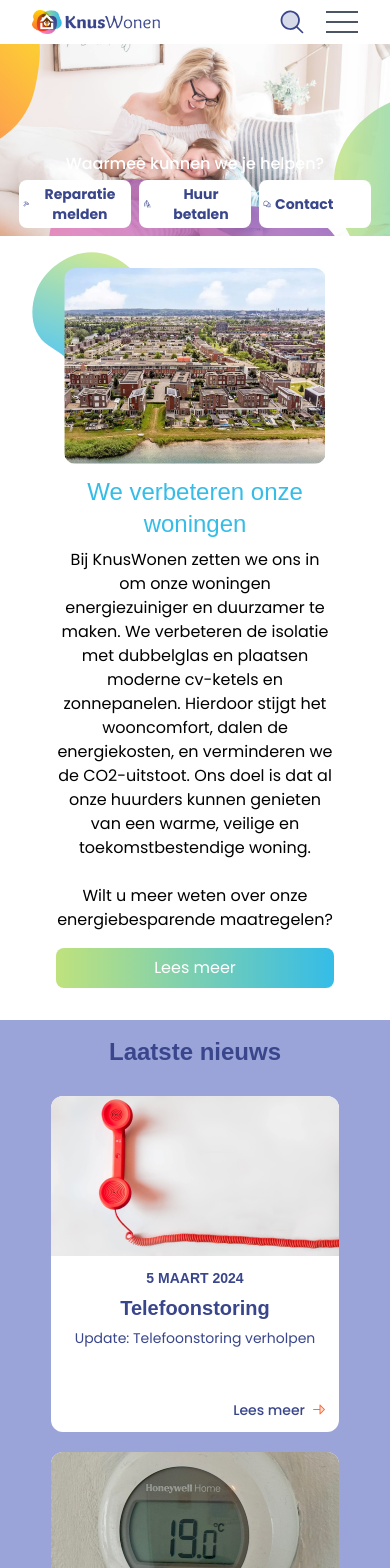
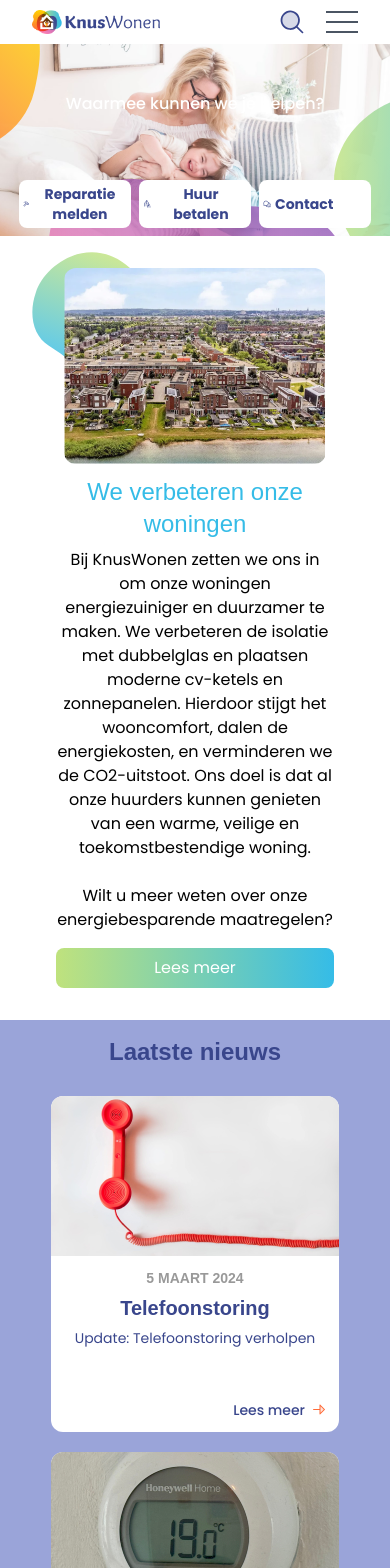
Before and after one commit to RyanMpenyana/DatabalkAssessment, a React (Vite) app: page / in a window 390 px wide. Shown: the top 1568 px of the page. Built offline with nearby package versions, Linux system fonts and the light colour scheme; a web font is replaced by a local one.

Commit message:
code refactoring

```diff
--- a/src/LandingPage.jsx
+++ b/src/LandingPage.jsx
@@ -17,7 +17,7 @@ const LandingPage = () => {
             <div className="flex relative flex-col h-full justify-end sm:items-center">
                 <div className='z-10 sm:w-8/12 lg:w-7/12 xl:w-[912px] pb-2  lg:pb-6 '>
                     <div className='sm:text-left'>
-                        <h1 className='xl:text-2xl mb-1 text-white font-medium lg:mb-4'>Waarmee kunnen we je helpen?</h1>
+                        <h1 className='xl:text-2xl mb-16 sm:mb-1 text-white font-medium lg:mb-4'>Waarmee kunnen we je helpen?</h1>
                     </div>
                     <div className="flex  w-full justify-center gap-2 sm:flex-row sm:justify-center lg:gap-4 xl:gap-6">
                         {buttonData.map((item, index) => (
--- a/src/components/Card.jsx
+++ b/src/components/Card.jsx
@@ -8,7 +8,7 @@ const Card = (props) => {
             </div>
             <div className="flex flex-col p-3 h-[180px] ">
                 <div>
-                    <p className="font-poppins font-semibold text-sm text-gray mb-2">{props.date}</p>
+                    <p className="font-poppins text-[#999999] font-semibold text-sm text-gray mb-2">{props.date}</p>
                     <h3 className="font-bold text-xl leading-6 text-tertiary font-overlock mb-2">{props.title}</h3>
                     <p className="text-tertiary overflow-hidden text-sm mb-3">{props.description}</p>
                 </div>
```
